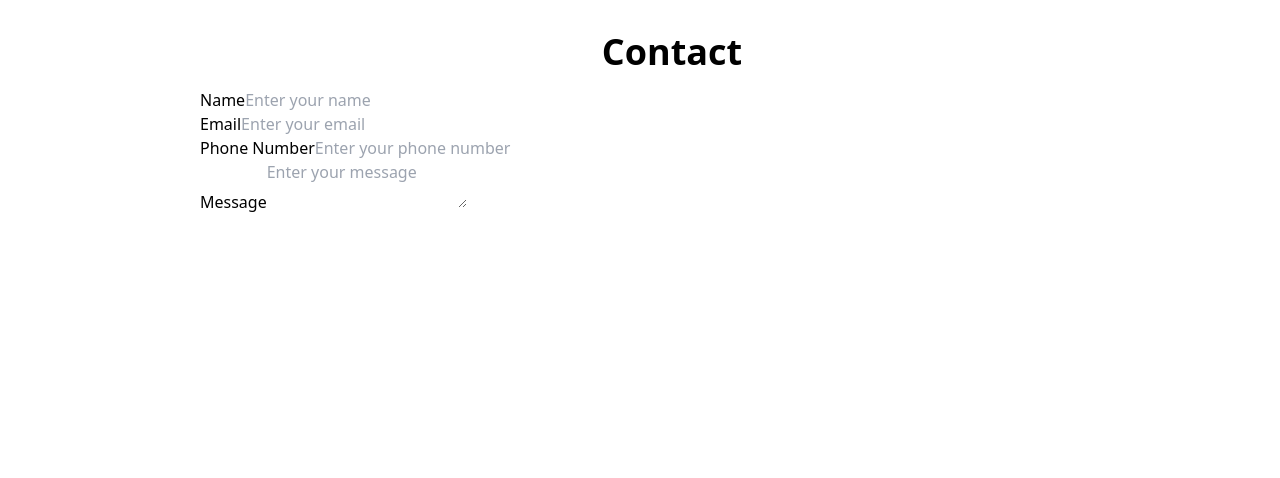
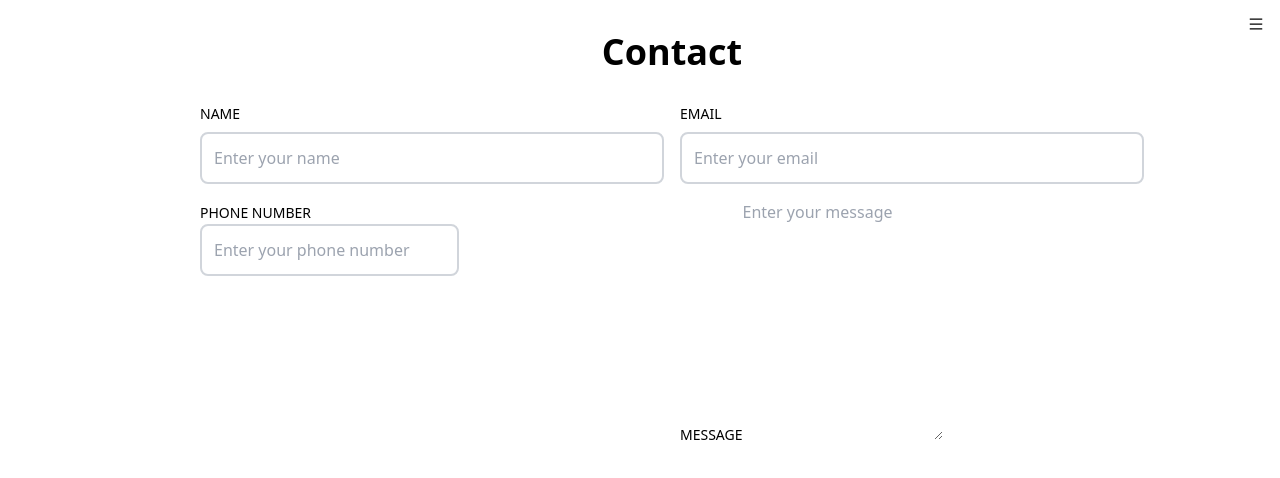
Before and after one commit to TimbirICT/Developer-Portfolio-React, a React (Vite) app in the folder Portfolio-React/: page /contact in a window 1280 px wide. Shown: the top 478 px of the page. Built offline with nearby package versions, Linux system fonts and the light colour scheme.

Commit message:
github link working, contact page near completed

```diff
--- a/Portfolio-React/src/components/Navbar.jsx
+++ b/Portfolio-React/src/components/Navbar.jsx
@@ -15,7 +15,7 @@ const Navbar = () => {
     <div>
       <AiOutlineMenu onClick={handleNav} className='absolute top-4 right-4 z-[99]' />
       {nav ? (
-        <div className='fixed w-full h-screen bg-white flex flex-col items-center justify-start z-20'>
+        <div className='fixed w-full h-screen bg-white/70 flex flex-col items-center justify-start z-20'>
           <a href="/" className='w-[50%] flex justify-center items-center rounded-full shadow-lg rounded-full m-2 p-3 cursor-pointer hover:scale-105 ease-in duration-200'>
             <AiOutlineHome size={20} />
             <span className='pl-4'>About Me</span>
--- a/Portfolio-React/src/pages/AbMe.jsx
+++ b/Portfolio-React/src/pages/AbMe.jsx
@@ -33,7 +33,10 @@ const AbMe = () => {
               />
             </h2>
             <div className='flex justify-between pt-5 justify-center'>
-              <FaGithub className='cursor-pointer' size={30} />
+            <a href='https://github.com/TimbirICT' target='_blank' rel='noopener noreferrer' className='cursor-pointer'>
+            <FaGithub size={30} />
+            </a>
+
             </div>
           </div>
         </div>
--- a/Portfolio-React/src/pages/Contact.jsx
+++ b/Portfolio-React/src/pages/Contact.jsx
@@ -1,30 +1,34 @@
-import React from 'react'
+import React from 'react';
+import Navbar from '../components/Navbar';
 
 const Contact = () => {
   return (
+    <div>
+      <Navbar />
       <div id='contact' className='max-w-[1040px] m-auto md:pl-20 p-4'>
         <h1 className='py-4 text-4xl font-bold text-center text-blue'>Contact</h1>
-      <form action="" method='POST' encType='multipart/form-data'></form>
-      <div>
-        <div>
-          <label>Name</label>
-          <input type='text' name='name' id='name' placeholder='Enter your name' />
+        <form action='' method='POST' encType='multipart/form-data'></form>
+        <div className='grid md:grid-cols-2 gap-4 w-full py-2'>
+          <div className='flex flex-col'>
+            <label className='uppercase text-sm py-2'>Name</label>
+            <input className='border-2 rounded-lg p-3 flex border-gray-300' type='text' name='name' id='name' placeholder='Enter your name' />
+          </div>
+          <div className='flex flex-col'>
+            <label className='uppercase text-sm py-2'>Email</label>
+            <input className='border-2 rounded-lg p-3 flex border-gray-300' type='email' name='email' id='email' placeholder='Enter your email' />
           </div>
           <div>
-          <label>Email</label>
-          <input type='text' name='email' id='email' placeholder='Enter your email' />
+            <label className='uppercase text-sm py-2'>Phone Number</label>
+            <input className='border-2 rounded-lg p-3 flex border-gray-300' type='text' name='phone' id='phone' placeholder='Enter your phone number' />
           </div>
           <div>
-          <label>Phone Number</label>
-          <input type='text' name='phone' id='phone' placeholder='Enter your phone number' />
-        </div>
-        <div>
-          <label>Message</label>
-          <textarea name='message' id='message' placeholder='Enter your message'></textarea>
+            <label className='uppercase text-sm py-2'>Message</label>
+            <textarea rows='10' name='message' id='message' placeholder='Enter your message'></textarea>
           </div>
         </div>
       </div>
-  )
-}
+    </div>
+  );
+};
 
-export default Contact
+export default Contact;
```
Lines whose indentation alone changed are shown as unchanged.
